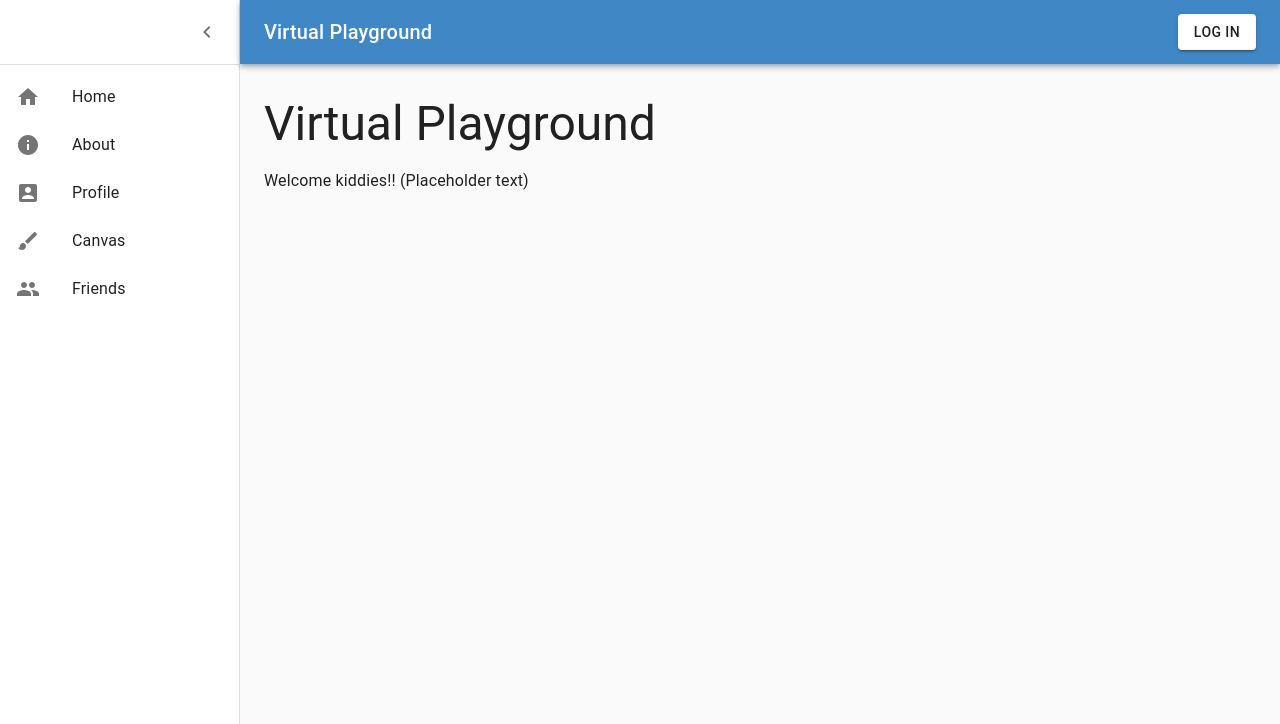
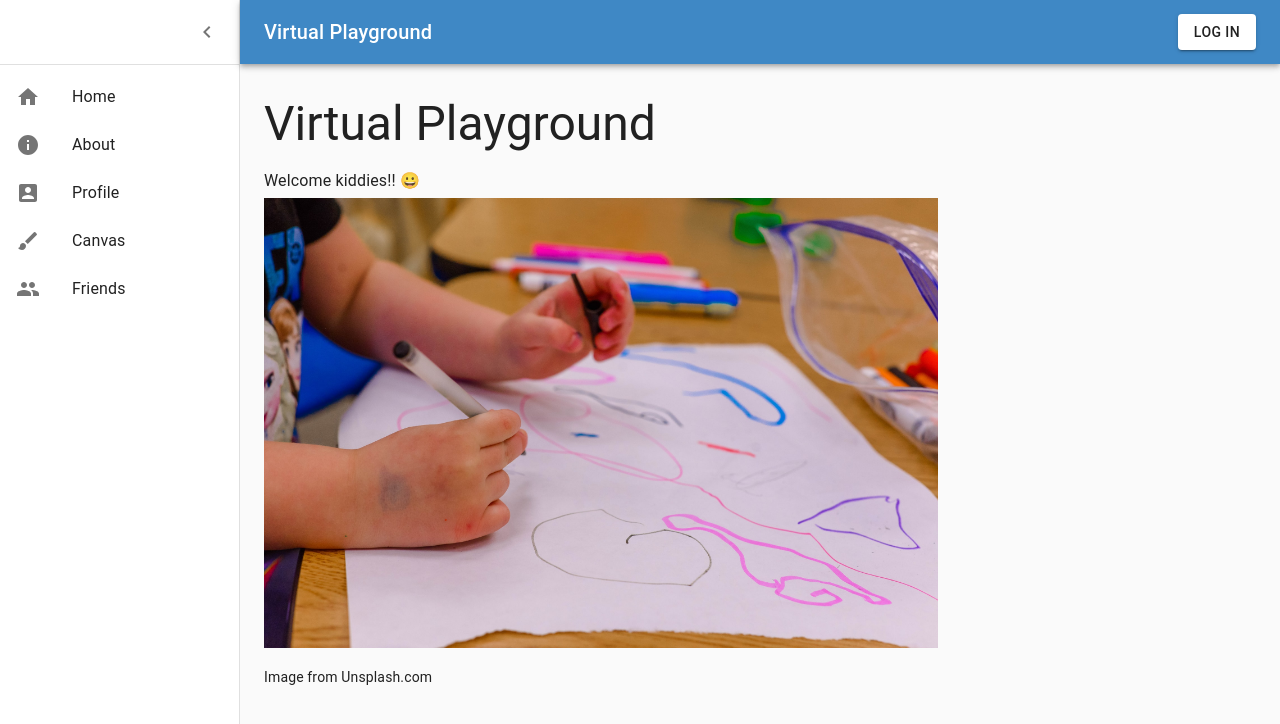
Before and after one commit to st970703/Group-19-Orange-Ox, a React (Create React App) app in the folder frontend/: page / in a window 1280 px wide. Shown: the top 724 px of the page. Built offline with nearby package versions, Linux system fonts and the light colour scheme; no server answers.

Commit message:
Polished the Home page

```diff
--- a/frontend/src/views/Home.js
+++ b/frontend/src/views/Home.js
@@ -1,5 +1,7 @@
 import React from 'react';
 import { Typography } from '@material-ui/core';
+import painting_img from '../img/unsplash-painting.jpg';
+
 
 const Home = () => {
   return (
@@ -8,8 +10,10 @@ const Home = () => {
         Virtual Playground
       </Typography>
       <Typography variant="body1" gutterBottom>
-        Welcome kiddies!! (Placeholder text)
+        Welcome kiddies!! 😀
       </Typography>
+      <img src={painting_img} style={{ "height": "450px" }} alt="painting_image" />
+      <p>Image from Unsplash.com</p>
     </div>
   );
 }
```
Also changed, not shown: frontend/src/img/unsplash-painting.jpg (added).
